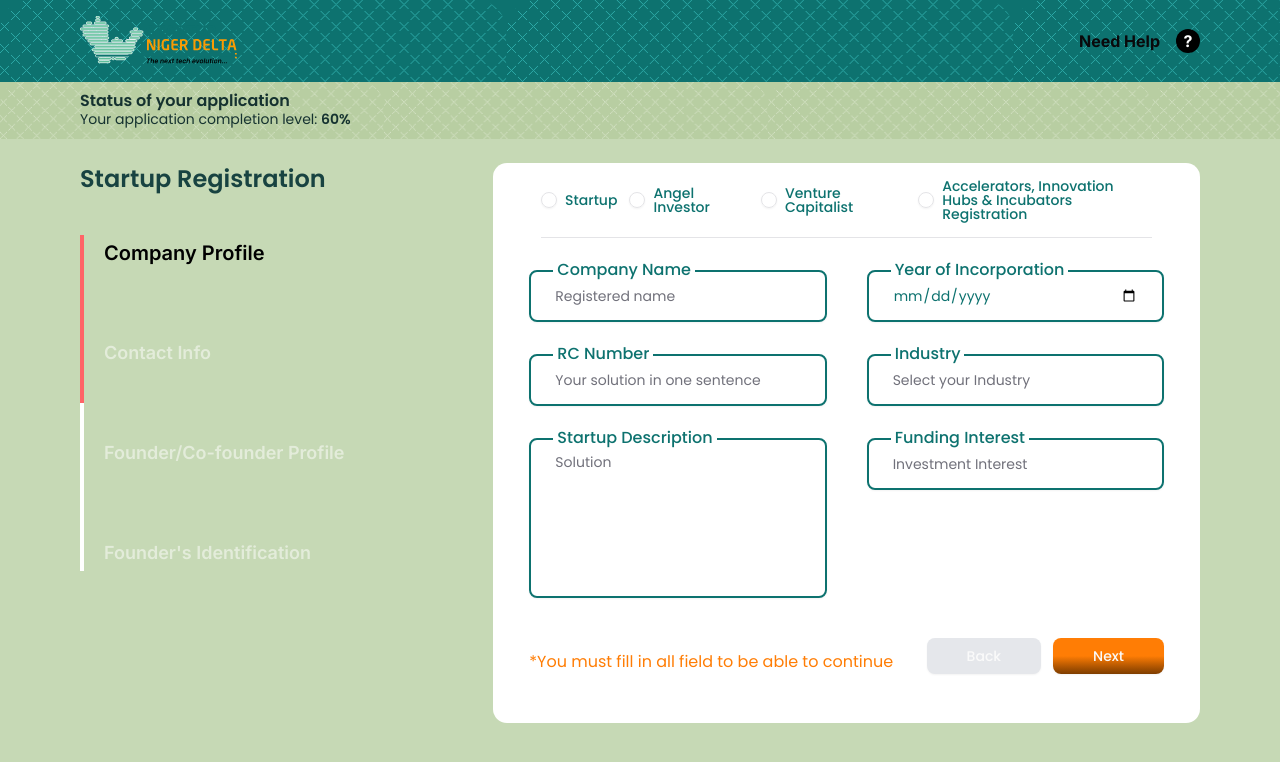
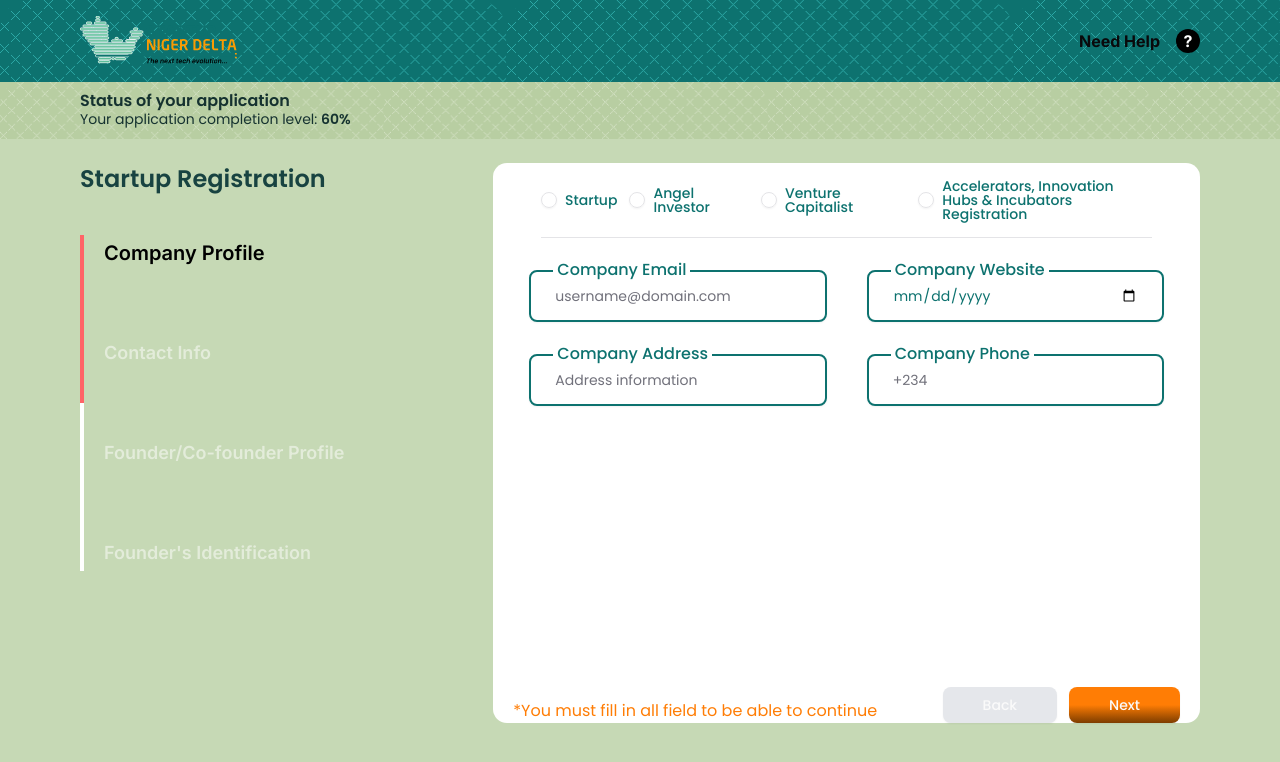
Before and after one commit to Homorwunmi/startup-niger-delta, a Next.js app: page /startup in a window 1280 px wide. Both pictures are taken after a click on the button "Next". Shown: the top 762 px of the page. Built offline with nearby package versions, Linux system fonts and the light colour scheme.

Commit message:
feat: implement navigation handling between StartupInfo and StartupProfile components

```diff
--- a/components/startup/startup-info.tsx
+++ b/components/startup/startup-info.tsx
@@ -1,8 +1,26 @@
+'use client';
+
+import { useCallback } from 'react';
+import { useOnboardContext } from '@/app/contexts/OnboardingContext';
+
 import { Input } from '../ui/input';
 import { Button } from '../ui/button';
 import { Label } from '../ui/label';
+import StartupFounder from './startup-founder';
 
 export default function StartupInfo() {
+  const { setRange, setActiveTab } = useOnboardContext();
+
+  const handleNext = useCallback(() => {
+    setRange(2);
+
+    setActiveTab({
+      title: 'Company Profile',
+      Component: <StartupFounder />,
+      src: '/angel/bgTrailer1.svg',
+    });
+  }, [setRange, setActiveTab]);
+
   return (
     <form className="flex flex-col h-full">
       <div className="grid grid-cols-2 gap-y-6 gap-x-10 py-6 px-4">
@@ -65,15 +83,19 @@ export default function StartupInfo() {
         </div>
       </div>
 
-      <div className="col-span-2 flex items-end justify-between w-full mt-auto p-8">
+      <div className="col-span-2 flex items-end justify-between w-full mt-auto">
         <p className="text-custom-orange">
           *You must fill in all field to be able to continue
         </p>
         <div className="flex gap-3">
-          <Button type="submit" className="px-10 bg-gray-200">
+          <Button type="button" className="px-10 bg-gray-200 hover:bg-gray-200">
             Back
           </Button>
-          <Button type="submit" className="px-10 bg-custom-orange">
+          <Button
+            type="button"
+            onClick={handleNext}
+            className="px-10 bg-gradient-to-b from-custom-orange via-custom-orange to-custom-orange-dark"
+          >
             Next
           </Button>
         </div>
--- a/components/startup/startup-profile.tsx
+++ b/components/startup/startup-profile.tsx
@@ -1,17 +1,29 @@
 'use client';
 
 import { useOnboardContext } from '@/app/contexts/OnboardingContext';
+import { useCallback } from 'react';
 import { Input } from '../ui/input';
 import { Textarea } from '../ui/textarea';
 import { Button } from '../ui/button';
 import { Label } from '../ui/label';
+import StartupInfo from './startup-info';
 
 export default function StartupProfile() {
-  const { setRange } = useOnboardContext();
+  const { setRange, setActiveTab } = useOnboardContext();
+
+  const handleNext = useCallback(() => {
+    setRange(1);
+
+    setActiveTab({
+      title: 'Company Profile',
+      Component: <StartupInfo />,
+      src: '/angel/bgTrailer1.svg',
+    });
+  }, [setRange, setActiveTab]);
 
   return (
-    <form action="w-full">
-      <div className="grid grid-cols-2 gap-y-6 gap-x-10 justify-between py-6 px-4">
+    <form action="w-full" style={{ height: '100%' }}>
+      <div className="grid grid-cols-2 gap-y-6 gap-x-10 justify-between py-6 px-4 h-full">
         <div className="relative w-full">
           <Label
             htmlFor="companyName"
@@ -97,7 +109,7 @@ export default function StartupProfile() {
           />
         </div>
 
-        <div className="col-span-2 flex items-end justify-between w-full mt-4">
+        <div className="col-span-2 flex items-end justify-between w-full mt-auto">
           <p className="text-custom-orange">
             *You must fill in all field to be able to continue
           </p>
@@ -111,7 +123,7 @@ export default function StartupProfile() {
             <Button
               type="button"
               className="px-10 bg-gradient-to-b from-custom-orange via-custom-orange to-custom-orange-dark"
-              onClick={() => setRange(1)}
+              onClick={handleNext}
             >
               Next
             </Button>
```
